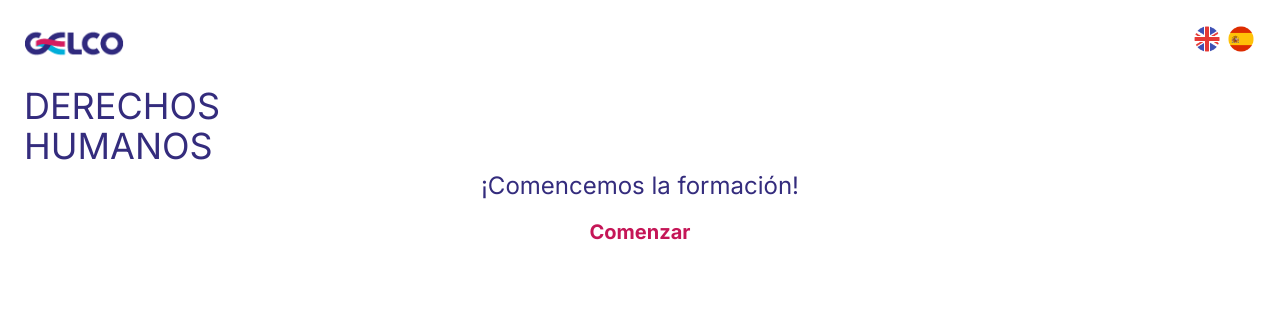
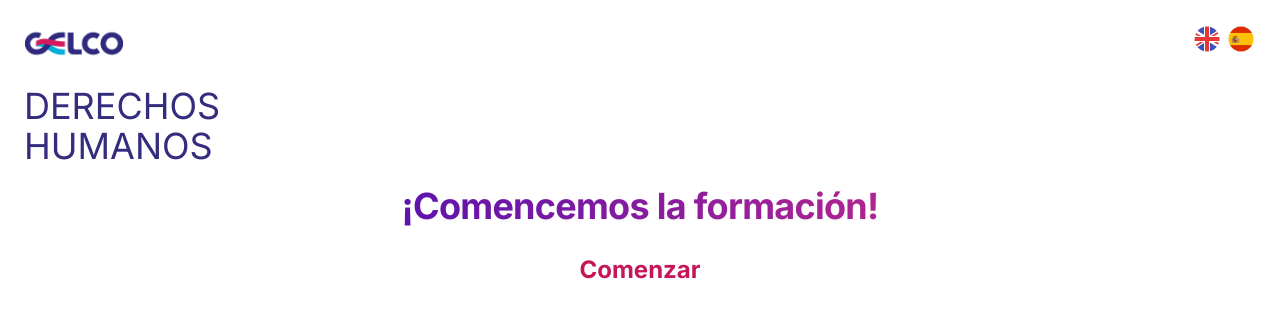
Before and after one commit to kkrlosdev/hr-project, a Next.js app: page / in a window 1280 px wide. Shown: the top 318 px of the page. Built offline with nearby package versions, Linux system fonts and the light colour scheme.

Commit message:
Add Typing Animation Component
Typing Animation and Gradient in Main Page

```diff
--- /dev/null
+++ b/src/app/components/magicui/typing-animation.jsx
@@ -0,0 +1,32 @@
+"use client"
+import { useEffect, useState } from "react";
+import { cn } from "@/app/lib/utils";
+
+export default function TypingAnimation({ text, duration = 200, className }) {
+  const [displayedText, setDisplayedText] = useState("");
+  const [index, setIndex] = useState(0);
+
+  useEffect(() => {
+    const typingEffect = setInterval(() => {
+      setDisplayedText((prev) => prev + text.charAt(index));
+      setIndex((prev) => prev + 1);
+    }, duration);
+
+    if (index === text.length) {
+      clearInterval(typingEffect);
+    }
+
+    return () => clearInterval(typingEffect);
+  }, [index, text, duration]);
+
+  return (
+    <h1
+      className={cn(
+        "text-center font-display text-2xl font-bold tracking-[-0.02em] drop-shadow-sm md:text-4xl md:leading-[5rem]",
+        className
+      )}
+    >
+      {displayedText}
+    </h1>
+  );
+}
--- a/src/app/globals.css
+++ b/src/app/globals.css
@@ -53,6 +53,13 @@
   position: relative;
 }
 
+.text-gradient{
+  background: #ccc;
+  background: linear-gradient(to right, rgb(24, 5, 197), rgb(243, 51, 121));
+  -webkit-text-fill-color: transparent;
+  -webkit-background-clip: text;
+}
+
 .hr-gradient{
   height: 5px;
   border: none;
--- /dev/null
+++ b/src/app/lib/utils.js
@@ -0,0 +1,6 @@
+import clsx from "clsx";
+import { twMerge } from "tailwind-merge";
+
+export function cn(...inputs) {
+  return twMerge(clsx(inputs));
+}
--- a/src/app/page.js
+++ b/src/app/page.js
@@ -2,6 +2,7 @@ import Image from "next/image";
 import {Logo} from "./components/Logo"
 import UkIcon from "@/app/assets/uk-icon.png"
 import EsIcon from "@/app/assets/spain-icon.png"
+import TypingAnimation from "./components/magicui/typing-animation";
 
 export default function Home() {
   return (
@@ -11,17 +12,17 @@ export default function Home() {
       <section>
         <Logo />
         <h1 className="ml-6 text-4xl w-fit blue-gelco">DERECHOS <br/> HUMANOS</h1>
-        <h1 className="mt-1 text-2xl text-center blue-gelco">¡Comencemos la formación!</h1>
-        <div className="flex justify-center mt-2">
-          <a href="/cases" className="mt-2 text-xl font-bold pink-gelco">Comenzar</a>
+        <div style={{ minHeight: '120px' }} className="flex flex-col justify-between">
+          <TypingAnimation text="¡Comencemos la formación!" duration={65} className="text-gradient"/>
+          <div className="flex justify-center mt-1">
+            <a href="/cases" className="text-2xl font-bold pink-gelco">Comenzar</a>
+          </div>
         </div>
 
         <div className="absolute top-0 right-0 m-6">
           <button className="mx-1"><Image src={UkIcon} alt="UK" width={30} height={30} /></button>
           <button><Image src={EsIcon} alt="UK" width={30} height={30} /></button>
         </div>
-      </section>
-      <section>
 
       </section>
     </header>
```
